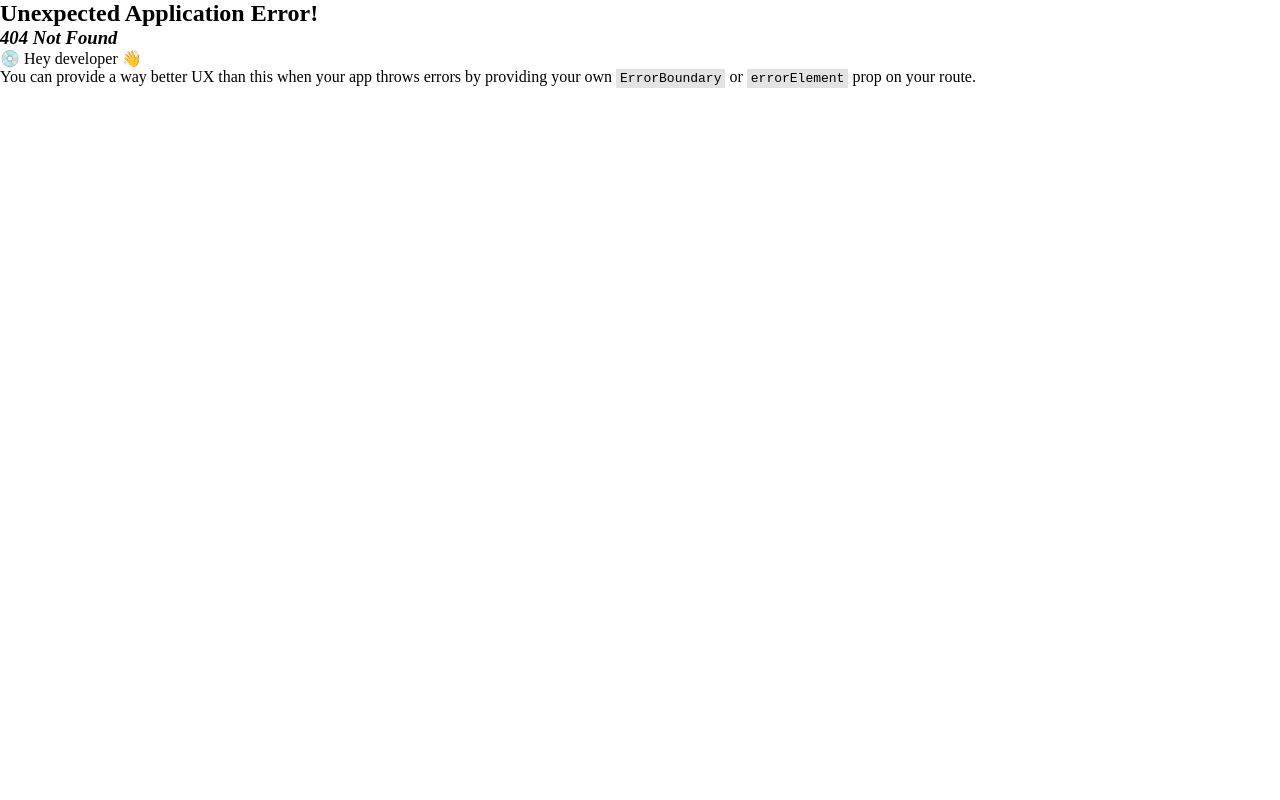
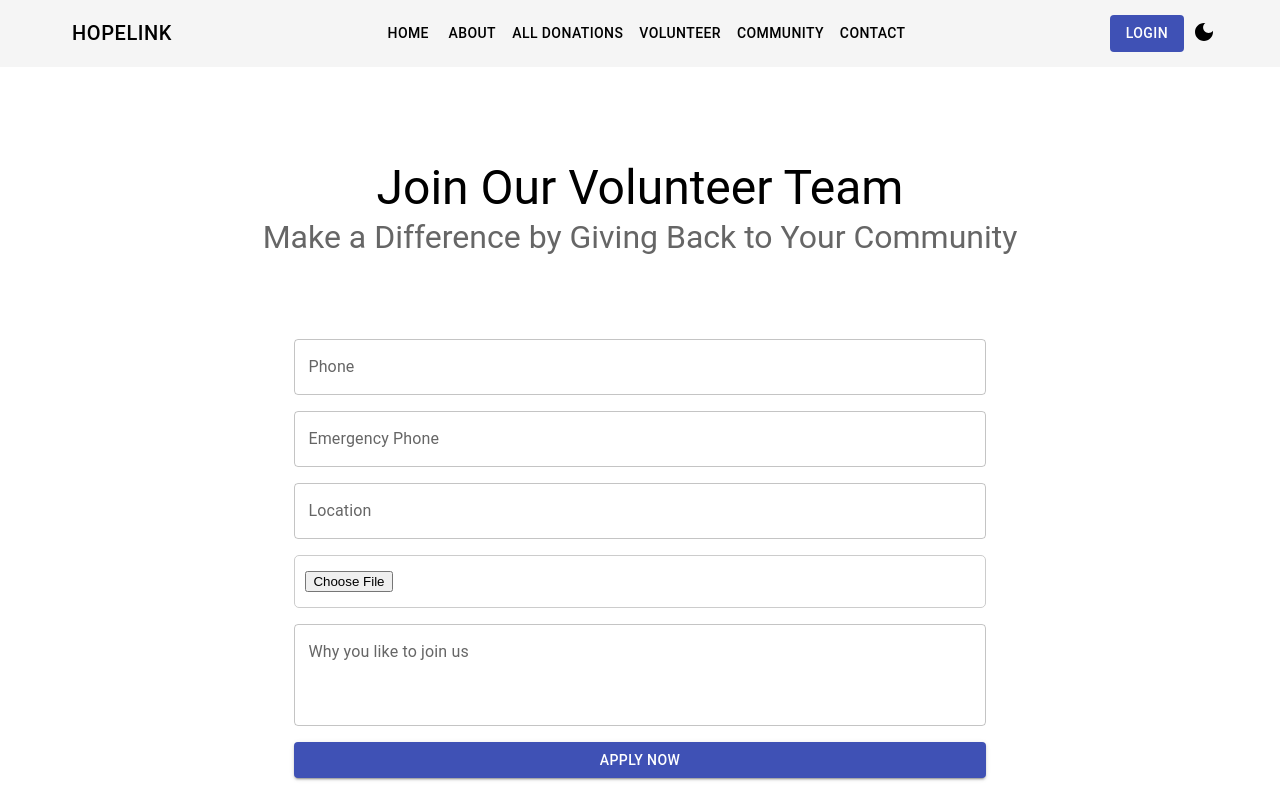
Before and after one commit to Sujoy-Kumar-Das/helpLink, a React (Vite) app: page /volunteer in a window 1280 px wide. Before the commit this address had no page. Shown: the top 800 px of the page. Built offline with nearby package versions, Linux system fonts and the light colour scheme.

Commit message:
volunteer create added

```diff
--- /dev/null
+++ b/src/pages/Community.tsx
@@ -0,0 +1,13 @@
+import CustomContainer from "../components/ui/shared/CustomContainer";
+import Header from "../components/ui/shared/Header";
+
+export default function Community() {
+  return (
+    <CustomContainer margin={false}>
+      <Header
+        title="Community Gratitude Wall"
+        subTitle="Expressing Appreciation and Support Amidst Adversity"
+      />
+    </CustomContainer>
+  );
+}
--- /dev/null
+++ b/src/pages/Volunteer.tsx
@@ -0,0 +1,79 @@
+import { Box } from "@mui/material";
+import { FieldValues } from "react-hook-form";
+import { z } from "zod";
+import From from "../components/from/From";
+import FromSubmit from "../components/from/FromSubmit";
+import FromTextArea from "../components/from/FromTextArea";
+import InputField from "../components/from/InputField";
+import InputFile from "../components/from/InputFile";
+import CustomContainer from "../components/ui/shared/CustomContainer";
+import Header from "../components/ui/shared/Header";
+import { ACCEPTED_IMAGE_TYPES, MAX_FILE_SIZE } from "../constants";
+import { useCreateVolunteerMutation } from "../redux/features/volunteer/volunteer.api";
+import { useAppSelector } from "../redux/redux.hooks";
+import toastMessage from "../utils/toastMessage";
+import { uploadImage } from "../utils/uploadImage";
+
+export default function Volunteer() {
+  // redux hooks
+  const user = useAppSelector((state) => state.auth.user);
+  const [createVolunteer, { isLoading }] = useCreateVolunteerMutation();
+
+  const handleCreateVolunteer = async (data: FieldValues) => {
+    data.image = await uploadImage(data.image);
+    const volunteerData = {
+      name: user?.name,
+      email: user?.email,
+      ...data,
+    };
+    const res = await createVolunteer(volunteerData).unwrap();
+
+    toastMessage(res);
+  };
+
+  const createVolunteerSchema = z.object({
+    phone: z.string(),
+    emergencyPhone: z.string(),
+    location: z.string(),
+    image: z
+      .any()
+      .refine((files) => files?.length == 1, "Image is required.")
+      .refine(
+        (files) => files?.[0]?.size <= MAX_FILE_SIZE,
+        `Max file size is 5MB.`
+      )
+      .refine(
+        (files) => ACCEPTED_IMAGE_TYPES.includes(files?.[0]?.type),
+        ".jpg, .jpeg, .png and .webp files are accepted."
+      ),
+    summery: z.string(),
+  });
+  return (
+    <CustomContainer margin={false}>
+      <Header
+        title="Join Our Volunteer Team"
+        subTitle=" Make a Difference by Giving Back to Your Community"
+      />
+
+      <Box sx={{ width: { xs: "100%", md: "60%" }, mx: "auto" }}>
+        <From handler={handleCreateVolunteer} schema={createVolunteerSchema}>
+          <InputField label="Phone" name="phone" type="tel" />
+          <InputField
+            label="Emergency Phone"
+            name="emergencyPhone"
+            type="tel"
+          />
+          <InputField label="Location" name="location" type="text" />
+          <InputFile name="image" />
+          <FromTextArea
+            label="Why you like to join us"
+            name="summery"
+            type="text"
+          />
+
+          <FromSubmit loading={isLoading} text="Apply Now" />
+        </From>
+      </Box>
+    </CustomContainer>
+  );
+}
--- /dev/null
+++ b/src/redux/features/volunteer/volunteer.api.ts
@@ -0,0 +1,18 @@
+import { baseApi } from "../../api/baseApi";
+
+const createVolunteer = baseApi.injectEndpoints({
+  endpoints: (builder) => ({
+    createVolunteer: builder.mutation({
+      query: (data) => {
+        return {
+          url: `volunteer`,
+          method: "POST",
+          body: data,
+        };
+      },
+      invalidatesTags: ["volunteer"],
+    }),
+  }),
+});
+
+export const { useCreateVolunteerMutation } = createVolunteer;
--- a/src/routes/private.routes.tsx
+++ b/src/routes/private.routes.tsx
@@ -13,8 +13,12 @@ export const userRoutes = [
     path: "/all-donations",
   },
   {
-    name: "Blog",
-    path: "/blog",
+    name: "Volunteer",
+    path: "/volunteer",
+  },
+  {
+    name: "Community",
+    path: "/community",
   },
   {
     name: "Contact",
--- a/src/routes/public.routes.tsx
+++ b/src/routes/public.routes.tsx
@@ -12,8 +12,12 @@ export const publicRoutes = [
     path: "/all-donations",
   },
   {
-    name: "Blog",
-    path: "/blog",
+    name: "Volunteer",
+    path: "/volunteer",
+  },
+  {
+    name: "Community",
+    path: "/community",
   },
   {
     name: "Contact",
```
Also changed, not shown: src/routes/routes.path.tsx (+8 -3 lines).
